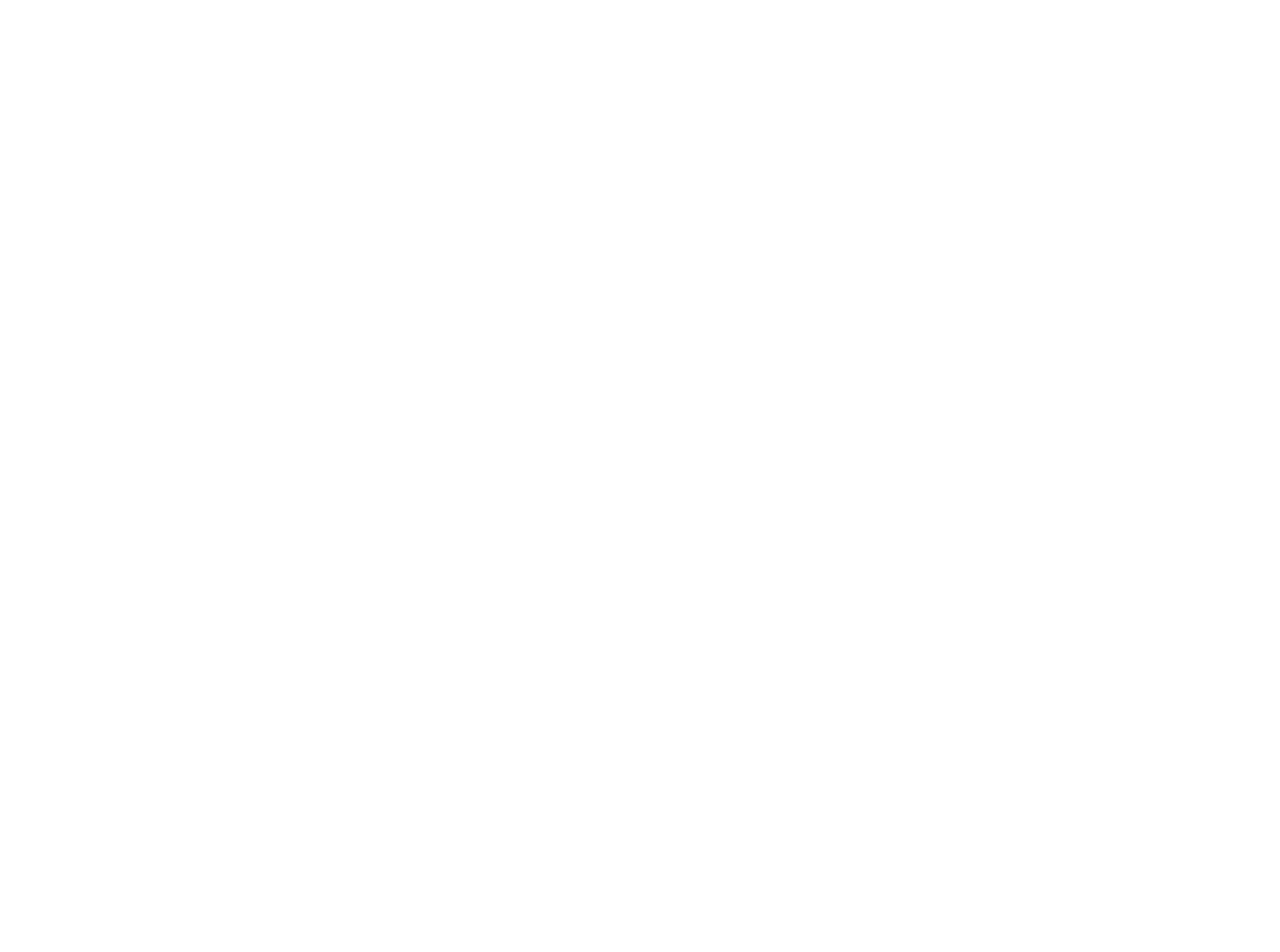
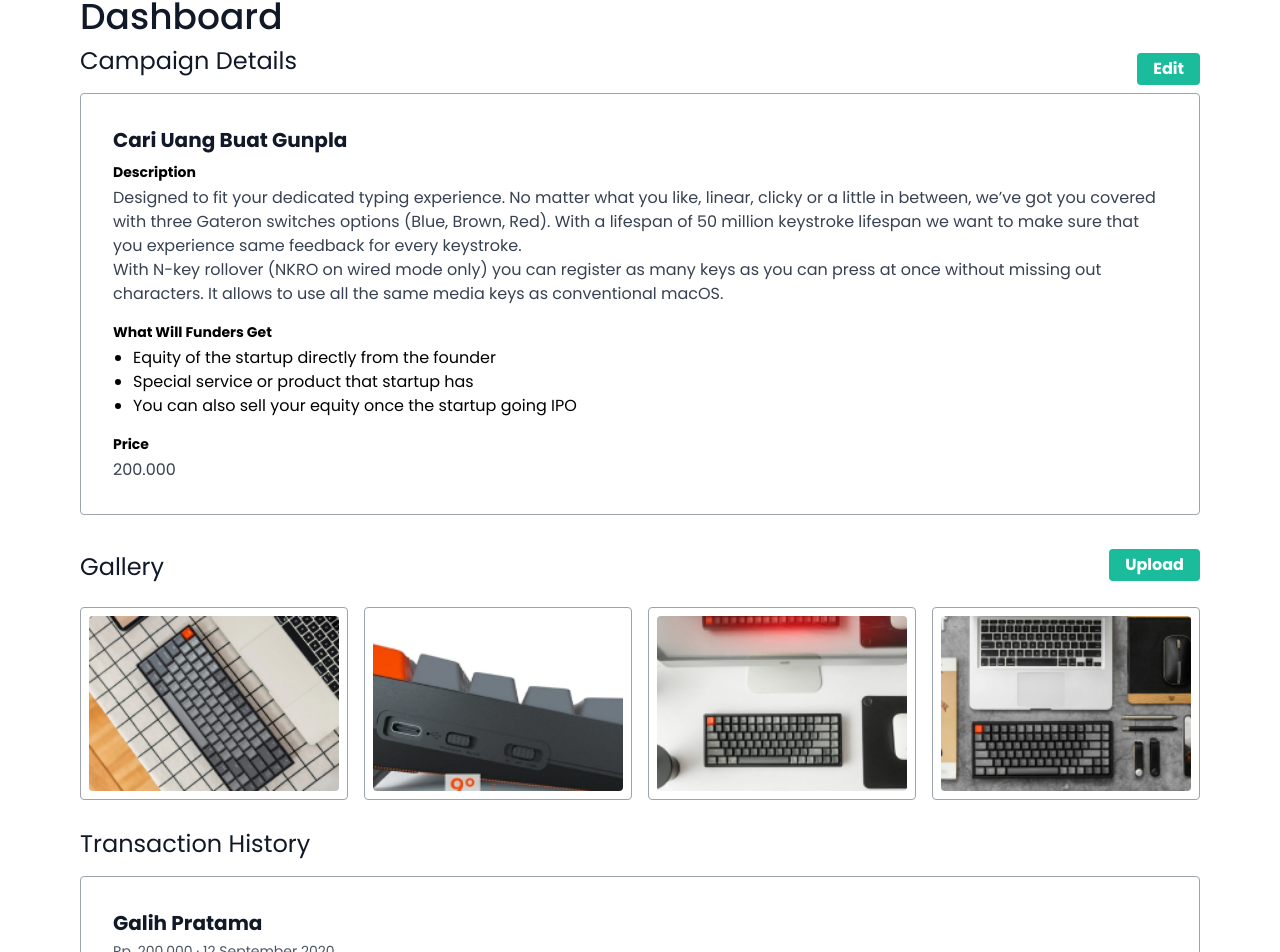
Before and after one commit to rangguy/bwa-crowd-funding-frontend, a Nuxt app: page /dashboard/projects/create in a window 1280 px wide. Before the commit this address had no page. Shown: the part 135-1087 px from the top of the page. Before the commit the page ends 800 px from the top, so only its background shows below. Built offline with nearby package versions, Linux system fonts and the light colour scheme.

Commit message:
Slicing Dashboard Project Detail

```diff
--- /dev/null
+++ b/pages/dashboard/projects/[id].vue
@@ -0,0 +1,137 @@
+<template>
+  <div class="project-page">
+    <section class="dashboard-header pt-5 px-20">
+      <div class="container mx-auto relative">
+        <Navbar />
+      </div>
+    </section>
+    <section class="container mx-auto pt-8 px-20">
+      <div class="flex justify-between items-center">
+        <div class="w-full mr-6">
+          <h2 class="text-4xl text-gray-900 mb-2 font-medium">Dashboard</h2>
+        </div>
+      </div>
+      <div class="flex justify-between items-center">
+        <div class="w-3/4 mr-6">
+          <h3 class="text-2xl text-gray-900 mb-4">Campaign Details</h3>
+        </div>
+        <div class="w-1/4 text-right">
+          <nuxt-link
+            to="/dashboard/projects/create"
+            class="bg-green-button hover:bg-green-button text-white font-bold px-4 py-1 rounded inline-flex items-center"
+          >
+            Edit
+          </nuxt-link>
+        </div>
+      </div>
+      <div class="block mb-2">
+        <div class="w-full lg:max-w-full lg:flex mb-4">
+          <div
+            class="border border-gray-400 bg-white rounded p-8 flex flex-col justify-between leading-normal"
+          >
+            <div>
+              <div class="text-gray-900 font-bold text-xl mb-2">
+                Cari Uang Buat Gunpla
+              </div>
+              <p class="text-sm font-bold flex items-center mb-1">
+                Description
+              </p>
+              <p class="text-gray-700 text-base">
+                Designed to fit your dedicated typing experience. No matter what
+                you like, linear, clicky or a little in between, we’ve got you
+                covered with three Gateron switches options (Blue, Brown, Red).
+                With a lifespan of 50 million keystroke lifespan we want to make
+                sure that you experience same feedback for every keystroke.
+              </p>
+              <p class="text-gray-700 text-base">
+                With N-key rollover (NKRO on wired mode only) you can register
+                as many keys as you can press at once without missing out
+                characters. It allows to use all the same media keys as
+                conventional macOS.
+              </p>
+              <p class="text-sm font-bold flex items-center mb-1 mt-4">
+                What Will Funders Get
+              </p>
+              <ul class="list-disc ml-5">
+                <li>Equity of the startup directly from the founder</li>
+                <li>Special service or product that startup has</li>
+                <li>
+                  You can also sell your equity once the startup going IPO
+                </li>
+              </ul>
+              <p class="text-sm font-bold flex items-center mb-1 mt-4">Price</p>
+              <p class="text-4xl text-gray-700 text-base">200.000</p>
+            </div>
+          </div>
+        </div>
+      </div>
+      <div class="flex justify-between items-center">
+        <div class="w-3/4 mr-6">
+          <h3 class="text-2xl text-gray-900 mb-4 mt-5">Gallery</h3>
+        </div>
+        <div class="w-1/4 text-right">
+          <a
+            href="#"
+            class="bg-green-button hover:bg-green-button text-white font-bold px-4 py-1 rounded inline-flex items-center"
+          >
+            Upload
+          </a>
+        </div>
+      </div>
+      <div class="flex -mx-2">
+        <div
+          class="relative w-1/4 bg-white m-2 p-2 border border-gray-400 rounded"
+        >
+          <figure class="item-thumbnail">
+            <img src="/project-slider-1.jpg" alt="" class="rounded w-full" />
+          </figure>
+        </div>
+        <div
+          class="relative w-1/4 bg-white m-2 p-2 border border-gray-400 rounded"
+        >
+          <figure class="item-thumbnail">
+            <img src="/project-slider-2.jpg" alt="" class="rounded w-full" />
+          </figure>
+        </div>
+        <div
+          class="relative w-1/4 bg-white m-2 p-2 border border-gray-400 rounded"
+        >
+          <figure class="item-thumbnail">
+            <img src="/project-slider-3.jpg" alt="" class="rounded w-full" />
+          </figure>
+        </div>
+        <div
+          class="relative w-1/4 bg-white m-2 p-2 border border-gray-400 rounded"
+        >
+          <figure class="item-thumbnail">
+            <img src="/project-slider-4.jpg" alt="" class="rounded w-full" />
+          </figure>
+        </div>
+      </div>
+      <div class="flex justify-between items-center">
+        <div class="w-3/4 mr-6">
+          <h3 class="text-2xl text-gray-900 mb-4 mt-5">Transaction History</h3>
+        </div>
+      </div>
+      <div class="block mb-2">
+        <div class="w-full lg:max-w-full lg:flex mb-4">
+          <div
+            class="w-full border border-gray-400 lg:border-gray-400 bg-white rounded p-8 flex flex-col justify-between leading-normal"
+          >
+            <div>
+              <div class="text-gray-900 font-bold text-xl mb-1">
+                Galih Pratama
+              </div>
+              <p class="text-sm text-gray-600 flex items-center mb-2">
+                Rp. 200.000 &middot; 12 September 2020
+              </p>
+            </div>
+          </div>
+        </div>
+      </div>
+    </section>
+    <div class="cta-clip -mt-20"></div>
+    <section class="call-to-action bg-purple-progress pt-64 pb-10"></section>
+    <Footer />
+  </div>
+</template>
--- a/pages/dashboard/transactions.vue
+++ b/pages/dashboard/transactions.vue
@@ -31,7 +31,7 @@
       </div>
       <hr />
       <div class="block mb-2">
-        <div class="w-full lg:max-w-full lg:flex mb-4">
+        <div class="w-full lg:max-w-full lg:flex mb-4" v-for="i in 5" :key="i">
           <div
             class="h-48 lg:h-auto lg:w-48 flex-none bg-cover rounded-t lg:rounded-t-none lg:rounded-l text-center overflow-hidden"
             style="background-color: #bbb"
```
